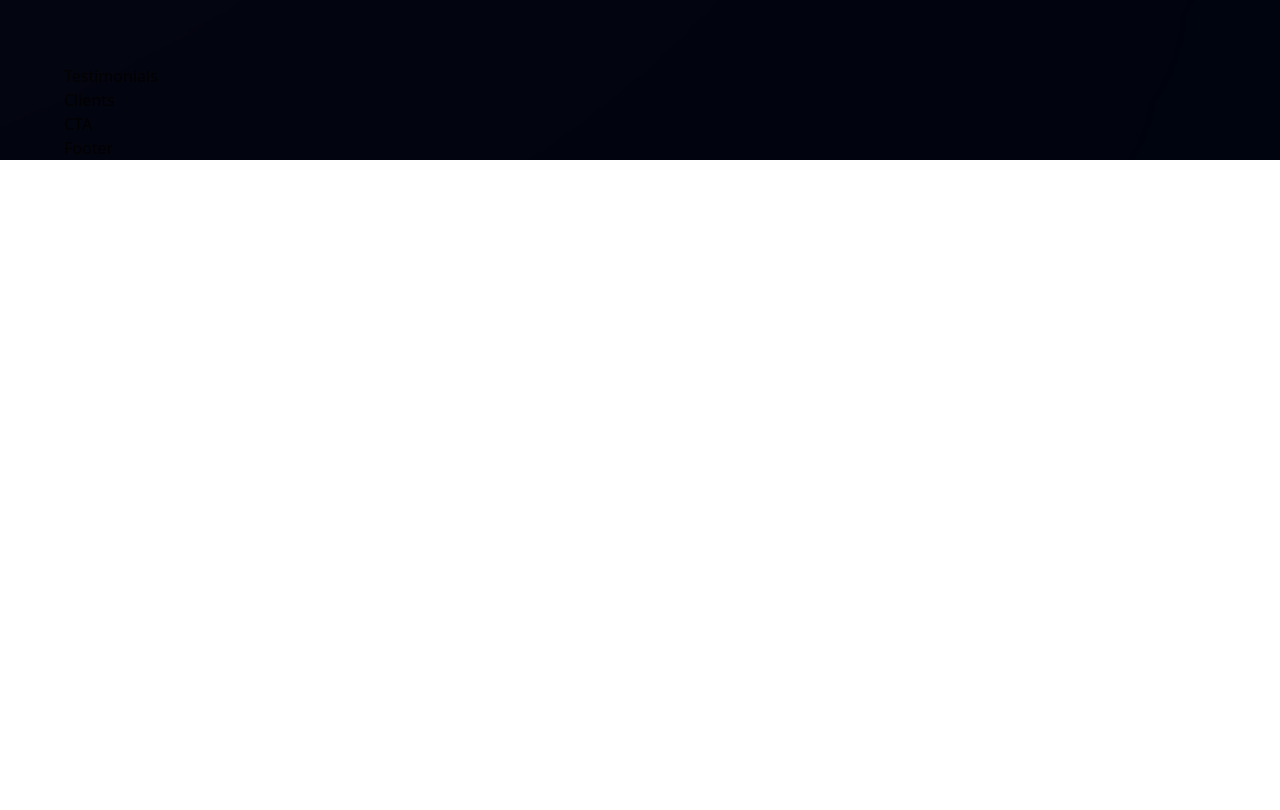
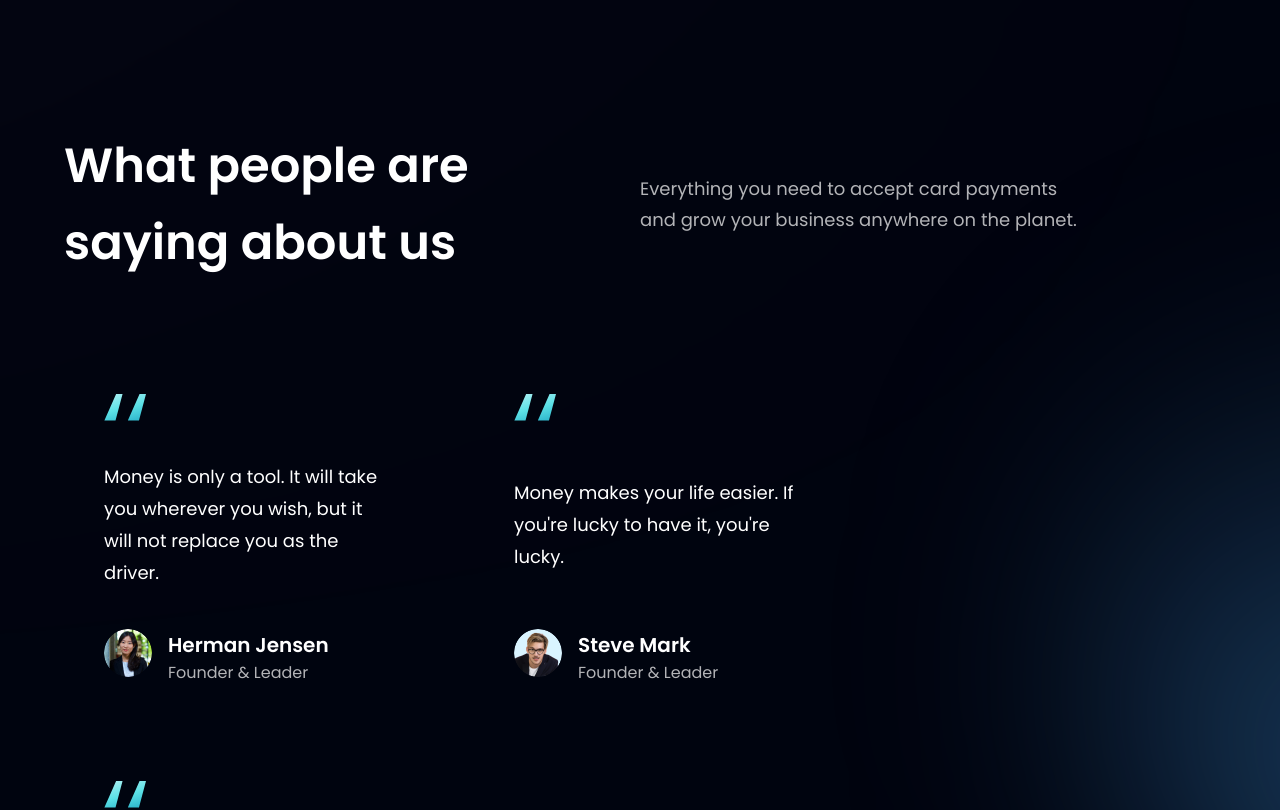
Before and after one commit to simicodes/HooBank, a React (Create React App) app: page / in a window 1280 px wide. Shown: the part 2740-3550 px from the top of the page. Before the commit the page ends 2900 px from the top, so only its background shows below. Built offline with nearby package versions, Linux system fonts and the light colour scheme.

Commit message:
Testimonials component

```diff
--- a/src/components/FeedBackCard.tsx
+++ b/src/components/FeedBackCard.tsx
@@ -1,9 +1,39 @@
-import React from 'react'
+import React from "react";
+import { quotes } from "../assets";
 
-const FeedBackCard = () => {
+type feedBack = {
+  content: string;
+  name: string;
+  title: string;
+  img: string;
+};
+
+const FeedBackCard: React.FC<feedBack> = ({ content, name, title, img }) => {
   return (
-    <div>FeedBackCard</div>
-  )
-}
+    <div className="flex justify-between flex-col px-10 py-12 rounded-[20px] max-w-[370px] md:mr-10 sm:mr-5 mr-0 feedback-card">
+      <img
+        src={quotes}
+        alt="double_quotes"
+        className="w-[42px] h-[27px] object-contain"
+      />
+      <p className="font-poppins font-normal text-[18px] leading-[32px] text-white my-10">
+        {content}
+      </p>
 
-export default FeedBackCard
+      <div className="flex flex-row">
+        <img src={img} alt={name} className="w-[48px] h-[48px] rounded-full" />
+
+        <div className="flex flex-col ml-4">
+          <h4 className="font-poppins font-semibold text-[20px] leading-[32px] text-white">
+            {name}
+          </h4>
+          <p className="font-poppins font-normal text-[16px] leading-[24px] text-dimWhite">
+            {title}
+          </p>
+        </div>
+      </div>
+    </div>
+  );
+};
+
+export default FeedBackCard;
--- a/src/components/Testimonials.tsx
+++ b/src/components/Testimonials.tsx
@@ -1,11 +1,33 @@
-import React from 'react'
+import React from "react";
+import { feedback } from "../constants";
+import styles from "../style";
+import FeedBackCard from "./FeedBackCard";
 
 const Testimonials = () => {
   return (
-    <div>
-      Testimonials
-    </div>
-  )
-}
+    <section
+      className={`${styles.paddingY} ${styles.flexCenter} flex-col relative`}
+    >
+      <div className="absolute z-[0] w-[60%] h-[60%] -right-[50%] rounded-full blue__gradient"/>
+      <div className="w-full flex justify-between items-center flex-col md:flex-row sm:mb-16 mb-6 relative z-[1]">
+        <h1 className={styles.heading2}>
+          What people are <br className="sm:block hidden" /> saying about us
+        </h1>
+        <div className="w-full sm:mt-0 mt-6">
+          <p className={`${styles.paragraph} text-left max-w-[450px]`}>
+            Everything you need to accept card payments and grow your business
+            anywhere on the planet.
+          </p>
+        </div>
+      </div>
 
-export default Testimonials
+      <div className="flex flex-wrap sm:justify-start justify-center w-full feedback-container relative z-[1]">
+        {feedback.map((card) => (
+          <FeedBackCard key={card.id} {...card} />
+        ))}
+      </div>
+    </section>
+  );
+};
+
+export default Testimonials;
```
